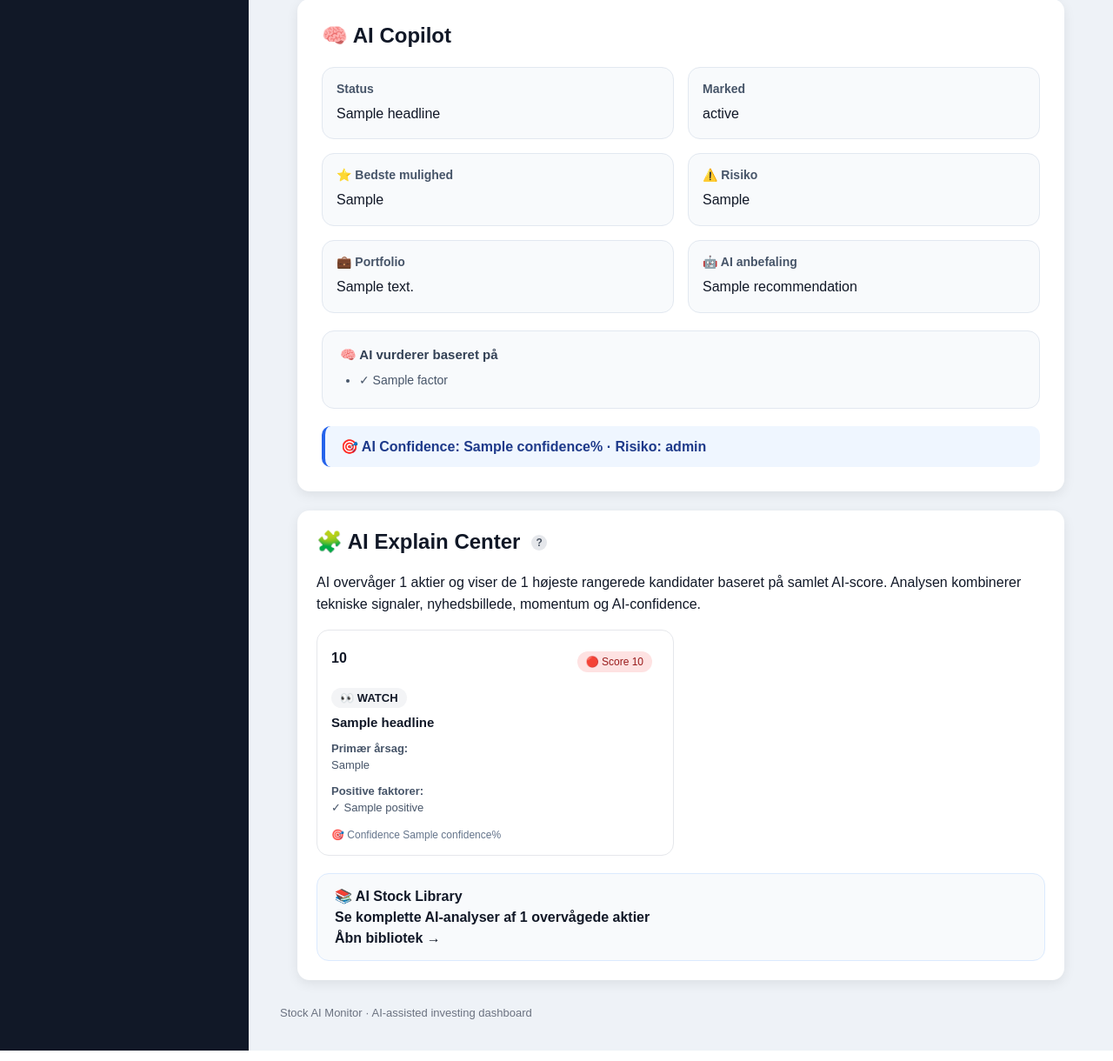
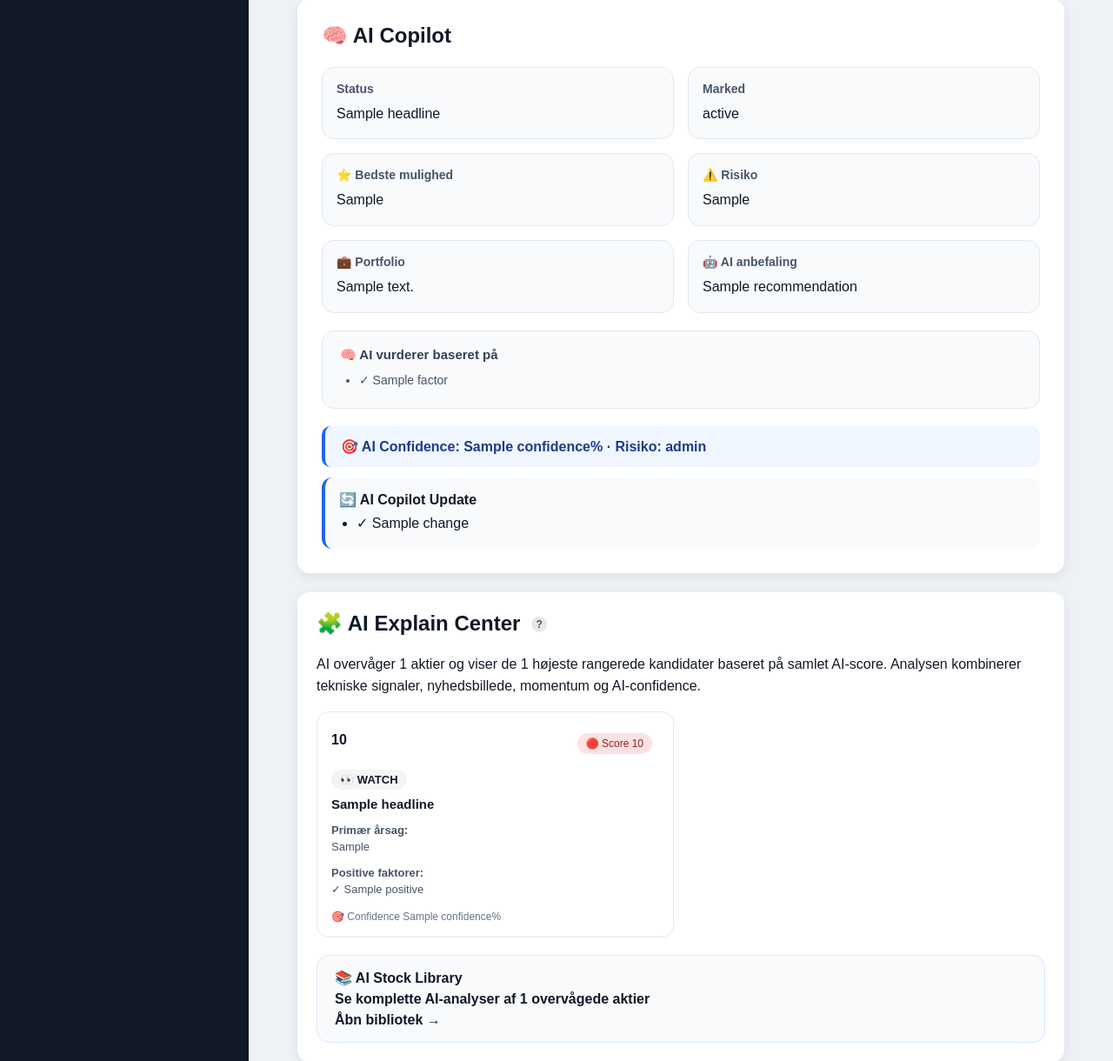
Before and after one commit to thomasthorvaldlund-ctrl/novo-ai-monitor, a Python web app: template templates/command_center_v2.html in a window 1280 px wide. Shown: the part 678-1898 px from the top of the page at 87% size. Run offline with Jinja, Linux system fonts and the light colour scheme; the template is opened without the code that fills it: most values are stand-ins (such as "Sample title", 1, 10 or a date in 2020).

Commit message:
Add AI Copilot update change display

```diff
--- a/command_center_routes.py
+++ b/command_center_routes.py
@@ -81,6 +81,7 @@ def command_center_v2():
     earnings_ai = cache.get("earnings_ai", [])
     executive_summary = cache.get("executive_summary", {})
     ai_copilot = cache.get("ai_copilot", {})
+    ai_copilot_changes = cache.get("ai_copilot_changes", {})
 
     return render_template(
         "command_center_v2.html",
@@ -101,6 +102,7 @@ def command_center_v2():
         earnings_ai=earnings_ai,
         executive_summary=executive_summary,
         ai_copilot=ai_copilot,
+        ai_copilot_changes=ai_copilot_changes,
     )
 
 @command_center_bp.route("/market-score-history")
--- a/static/css/command_center_v2.css
+++ b/static/css/command_center_v2.css
@@ -355,6 +355,29 @@
 }
 
 
+
+.copilot-update {
+    margin-top: 12px;
+    padding: 16px;
+    background: #f8fafc;
+    border-left: 4px solid #2563eb;
+    border-radius: 12px;
+}
+
+.copilot-update b {
+    display: block;
+    margin-bottom: 8px;
+}
+
+.copilot-update ul {
+    margin: 0;
+    padding-left: 20px;
+}
+
+.copilot-update li {
+    margin-bottom: 4px;
+}
+
 .copilot-confidence {
     margin-top: 20px;
     padding: 14px 18px;
--- a/templates/command_center_v2.html
+++ b/templates/command_center_v2.html
@@ -538,6 +538,19 @@
         · Risiko: {{ ai_copilot.risk_level }}
     </div>
 
+
+    <div class="copilot-update">
+
+        <b>🔄 AI Copilot Update</b>
+
+        <ul>
+        {% for change in ai_copilot_changes.changes %}
+            <li>✓ {{ change }}</li>
+        {% endfor %}
+        </ul>
+
+    </div>
+
 </section>
 
 <!-- AI Copilot END -->
```
